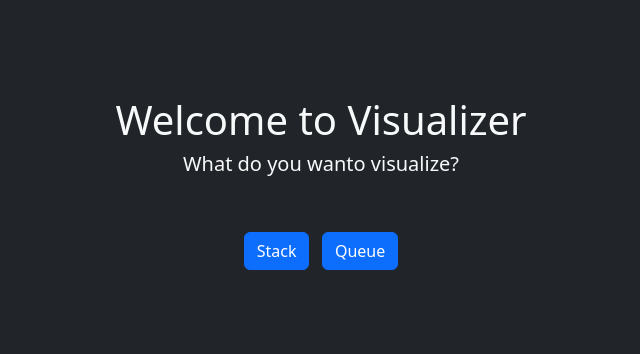
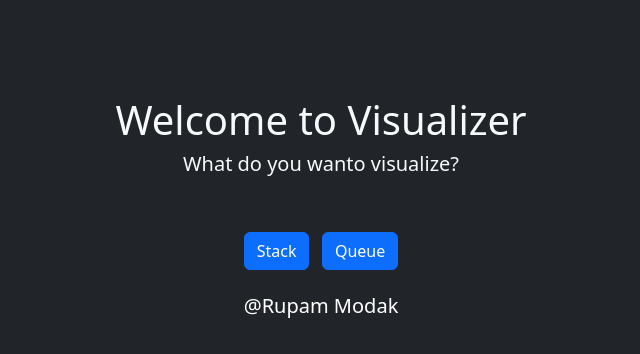
Before and after one commit to Mapur2/stack-queue_visualizer, a plain HTML site: page index.html in a window 1280 px wide. Shown: the whole page, without its empty margins (319-959 px from the left). Drawn offline with nearby package versions, Linux system fonts and the light colour scheme.

Commit message:
Update index.html

```diff
--- a/index.html
+++ b/index.html
@@ -14,6 +14,8 @@
         <br><br>
         <a class="btn btn-primary" href="stack.html" role="button">Stack</a>&nbsp;&nbsp;
         <a class="btn btn-primary" href="queue.html" role="button">Queue</a>
+        <br><br>
+        <h5><a style="text-decoration:none; color: #ffffff;" target="_blank" href="https://mapur2.github.io/portfolio/">@Rupam Modak</a></h5>
     </div>
 </body>
 </html>
```
